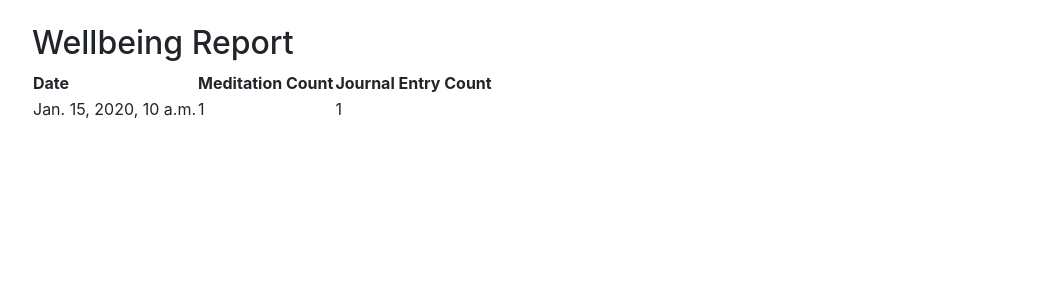
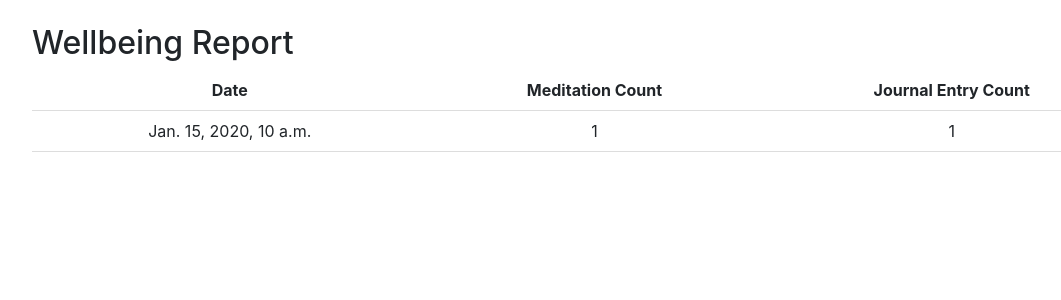
Before and after one commit to bwilson2024/DjangoGirlsTutorial, a Django app: template blog/templates/blog/wellbeing_report.html in a window 1280 px wide. Shown: the part 56-356 px from the top of the page, without its empty margins (53-1114 px from the left). Run offline with Django 3.2, Linux system fonts and the light colour scheme; the template is opened without the code that fills it: most values are stand-ins (such as "Sample title", 1, 10 or a date in 2020); some libraries are stand-ins or nearby versions.

Commit message:
update table view on wellbeing report

```diff
--- a/blog/templates/blog/wellbeing_report.html
+++ b/blog/templates/blog/wellbeing_report.html
@@ -3,6 +3,17 @@
 
 {% block content %}
     <h2>Wellbeing Report</h2>
+    <style>
+        table {
+            width: 100%;
+            border-collapse: collapse;
+        }
+        th, td {
+            padding: 8px;
+            text-align: center;
+            border-bottom: 1px solid #ddd;
+        }
+    </style>
     <table>
         <thead>
             <tr>
--- a/blog/views.py
+++ b/blog/views.py
@@ -2,6 +2,7 @@ from django.shortcuts import render
 from django.utils import timezone
 from .models import Post, Person, Meditation, Journaling
 from django.contrib.auth.decorators import login_required
+from django.contrib.auth.models import User
 
 def post_list(request):
     #run the query set and
```
Also changed, not shown: db.sqlite3.
